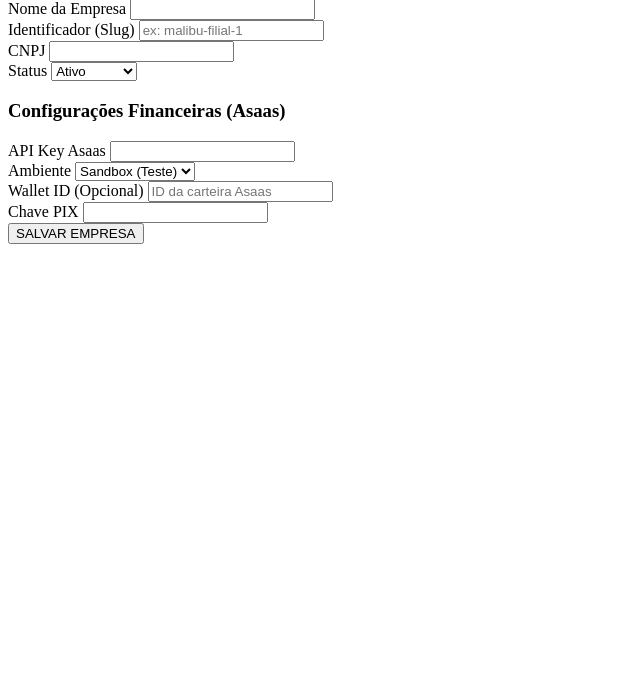
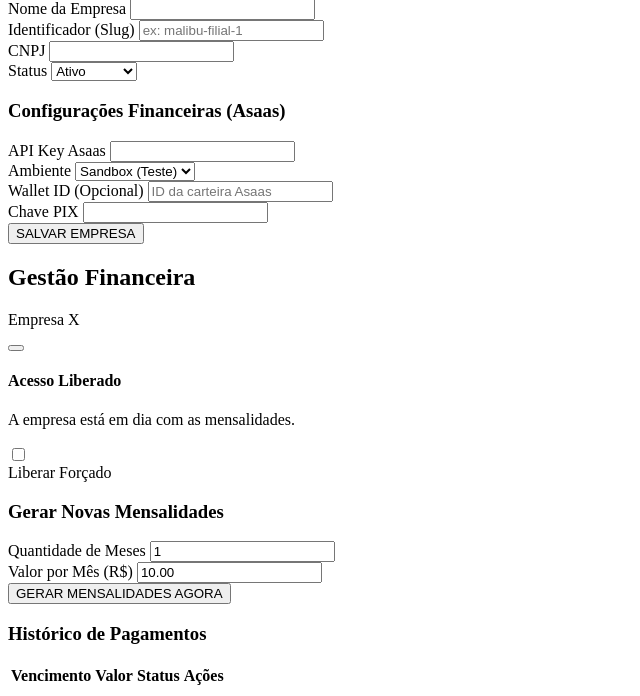
Before and after one commit to ivanrossiMS/Malibu-credito, a PHP site: page /app/views/companies.php in a window 1280 px wide. Shown: the part 219-915 px from the top of the page, without its empty margins (0-640 px from the left). Before the commit the page ends 463 px from the top, so only its background shows below. Run offline with PHP 8.4, Linux system fonts and the light colour scheme; lists and menus that the app fills with data are empty.

Commit message:
feat: implement per-company finance management and automated blocking logic

```diff
--- a/app/views/companies.php
+++ b/app/views/companies.php
@@ -109,3 +109,80 @@
         </form>
     </div>
 </div>
+
+<!-- Company Finance Modal -->
+<div id="finance-modal" class="fixed inset-0 bg-slate-900/60 backdrop-blur-sm z-[200] hidden flex items-center justify-center p-4">
+    <div class="bg-white w-full max-w-2xl rounded-[2.5rem] shadow-2xl overflow-hidden animate-fade-in flex flex-col max-h-[90vh]">
+        <div class="p-8 border-b border-slate-100 flex items-center justify-between bg-indigo-50/30">
+            <div>
+                <h2 class="text-2xl font-black text-indigo-900 font-heading">Gestão Financeira</h2>
+                <p id="finance-company-name" class="text-indigo-600 font-bold text-xs uppercase tracking-widest">Empresa X</p>
+            </div>
+            <button onclick="closeFinanceModal()" class="p-2 hover:bg-white rounded-xl transition-all shadow-sm"><i data-lucide="x" class="w-6 h-6 text-slate-400"></i></button>
+        </div>
+
+        <div class="p-8 space-y-8 overflow-y-auto flex-1">
+            <!-- Access Control Banner -->
+            <div id="finance-access-banner" class="p-6 rounded-3xl border flex items-center justify-between gap-4">
+                <div class="flex items-center gap-4">
+                    <div id="finance-status-icon" class="w-12 h-12 rounded-2xl flex items-center justify-center">
+                        <i data-lucide="shield-check" class="w-6 h-6"></i>
+                    </div>
+                    <div>
+                        <h4 id="finance-status-title" class="font-black text-slate-800">Acesso Liberado</h4>
+                        <p id="finance-status-desc" class="text-xs text-slate-500 font-medium">A empresa está em dia com as mensalidades.</p>
+                    </div>
+                </div>
+                <div class="flex items-center gap-3">
+                    <label class="relative inline-flex items-center cursor-pointer">
+                        <input type="checkbox" id="finance-access-override" class="sr-only peer" onchange="toggleAccessOverride()">
+                        <div class="w-11 h-6 bg-slate-200 peer-focus:outline-none rounded-full peer peer-checked:after:translate-x-full peer-checked:after:border-white after:content-[''] after:absolute after:top-[2px] after:left-[2px] after:bg-white after:border-gray-300 after:border after:rounded-full after:h-5 after:w-5 after:transition-all peer-checked:bg-emerald-500"></div>
+                        <span class="ml-3 text-xs font-black text-slate-400 uppercase tracking-widest">Liberar Forçado</span>
+                    </label>
+                </div>
+            </div>
+
+            <!-- Generate Installments Form -->
+            <div class="space-y-4">
+                <h3 class="text-sm font-black text-slate-800 uppercase tracking-widest flex items-center gap-2">
+                    <i data-lucide="plus-circle" class="w-4 h-4 text-primary"></i>
+                    Gerar Novas Mensalidades
+                </h3>
+                <div class="grid grid-cols-1 md:grid-cols-2 gap-4">
+                    <div class="space-y-2">
+                        <label class="block text-[10px] font-black text-slate-400 uppercase tracking-widest ml-1">Quantidade de Meses</label>
+                        <input type="number" id="finance-count" value="1" min="1" class="w-full px-5 py-4 bg-slate-50 border border-slate-200 rounded-2xl font-bold text-slate-700 outline-none focus:border-primary">
+                    </div>
+                    <div class="space-y-2">
+                        <label class="block text-[10px] font-black text-slate-400 uppercase tracking-widest ml-1">Valor por Mês (R$)</label>
+                        <input type="number" id="finance-amount" value="10.00" step="0.01" class="w-full px-5 py-4 bg-slate-50 border border-slate-200 rounded-2xl font-bold text-slate-700 outline-none focus:border-primary">
+                    </div>
+                </div>
+                <button onclick="generateCompanyBilling()" class="w-full bg-slate-800 text-white font-black py-4 rounded-2xl shadow-xl hover:bg-slate-900 transition-all uppercase tracking-widest text-xs">GERAR MENSALIDADES AGORA</button>
+            </div>
+
+            <!-- List of Installments -->
+            <div class="space-y-4">
+                <h3 class="text-sm font-black text-slate-800 uppercase tracking-widest flex items-center gap-2">
+                    <i data-lucide="history" class="w-4 h-4 text-slate-400"></i>
+                    Histórico de Pagamentos
+                </h3>
+                <div class="border border-slate-100 rounded-3xl overflow-hidden">
+                    <table class="w-full text-left text-xs">
+                        <thead class="bg-slate-50 border-b border-slate-100">
+                            <tr>
+                                <th class="px-6 py-3 font-black text-slate-400 uppercase">Vencimento</th>
+                                <th class="px-6 py-3 font-black text-slate-400 uppercase">Valor</th>
+                                <th class="px-6 py-3 font-black text-slate-400 uppercase">Status</th>
+                                <th class="px-6 py-3 font-black text-slate-400 uppercase text-right">Ações</th>
+                            </tr>
+                        </thead>
+                        <tbody id="finance-installments-list" class="divide-y divide-slate-50 font-bold text-slate-600">
+                            <!-- JS content -->
+                        </tbody>
+                    </table>
+                </div>
+            </div>
+        </div>
+    </div>
+</div>
```
Also changed, not shown: assets/js/AuthService.js (+12 -5 lines), assets/js/BillingService.js (+14 -0 lines), assets/js/modules/companies.js (+126 -0 lines), supabase/company_access_control.sql (added, +19 -0 lines).
